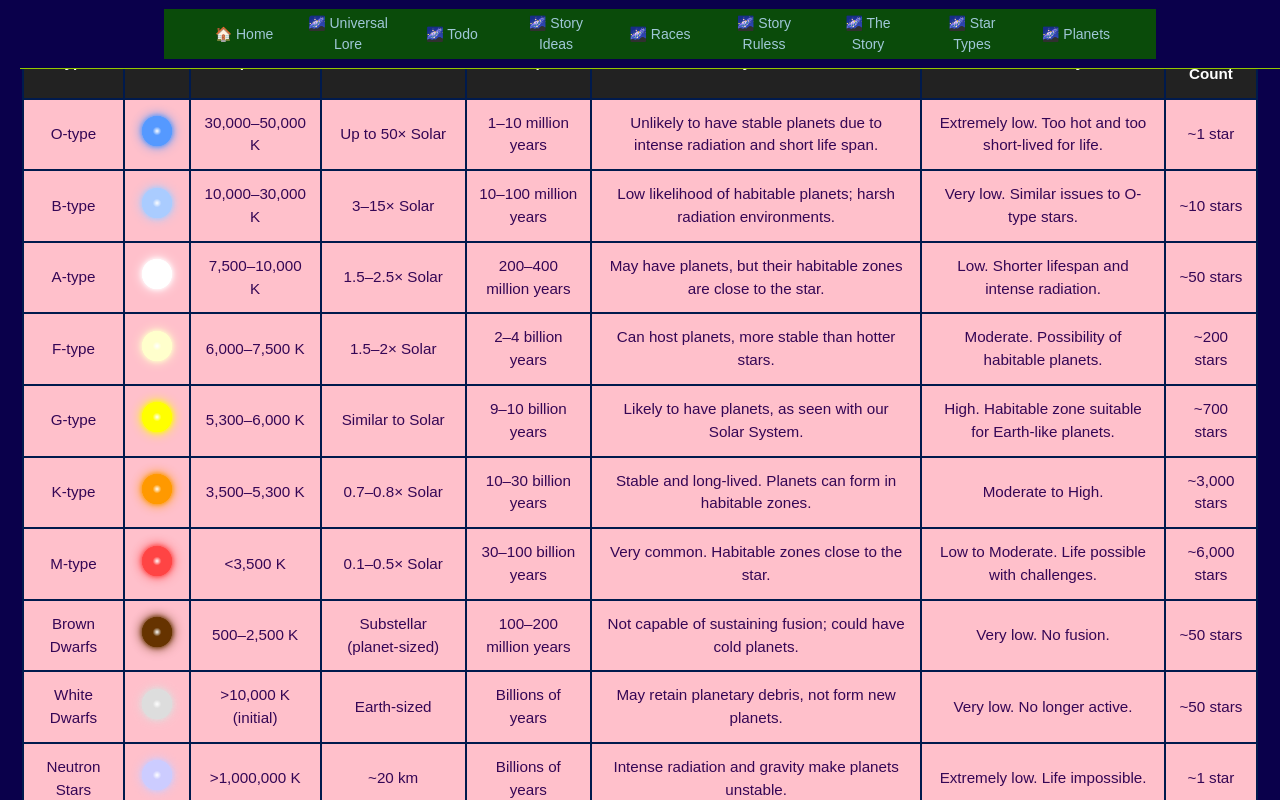
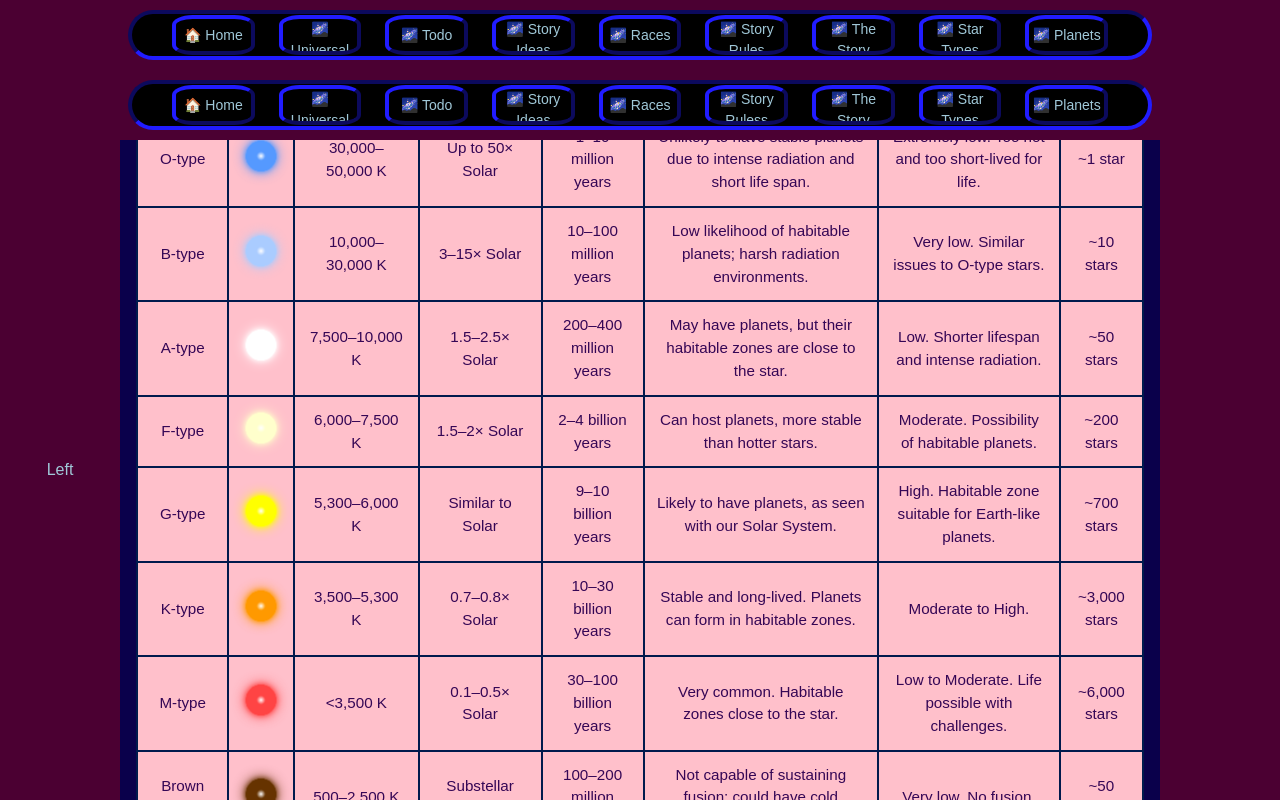
Before and after one commit to EddyUnavailable/sorynari, a Next.js app: page /starTable in a window 1280 px wide. Shown: the top 800 px of the page. Built offline with nearby package versions, Linux system fonts and the light colour scheme.

Commit message:
framermotion

```diff
--- a/package.json
+++ b/package.json
@@ -17,6 +17,7 @@
     "class-variance-authority": "^0.7.1",
     "clsx": "^2.1.1",
     "dotenv": "^16.5.0",
+    "framer-motion": "^12.12.1",
     "googleapis": "^148.0.0",
     "lucide-react": "^0.503.0",
     "next": "^15.3.1",
--- a/src/app/globals.css
+++ b/src/app/globals.css
@@ -4,6 +4,7 @@
 :root {
     --primary1-color: rgb(10, 0, 50);
     --primary2-color: rgb(10, 0, 75);
+    --primary3-color:rgb(75, 0, 50);
     --nav-color: rgb(10, 75, 10);
     --nav2-color: rgb(10, 200, 10);
     --button-color: rgb(20, 100, 20);
@@ -17,5 +18,6 @@
     --black3-color: rgb(50, 50, 50);
     --black4-color: rgb(75, 75, 75);
     --color1-color: rgb(100, 100, 100);
-    --border1-color: rgb(147, 200, 0);
+    --border1-color: rgb(23, 20, 177);
+    --color-navbg:var(--black1-color)
 }
--- a/src/app/layout.js
+++ b/src/app/layout.js
@@ -1,19 +1,36 @@
+// Main Layout
+"use client";
 import Link from 'next/link';
 import styles from './styles/layout.module.css';
 import "./globals.css";
+import { LayoutGroup } from 'framer-motion';
 
-export const metadata = {
-  title: 'Galactic Lore Archive',
-  description: 'A universe of stories and civilizations.',
-};
+// export const metadata = {
+//   title: 'Galactic Lore Archive',
+//   description: 'A universe of stories and civilizations.',
+// };
 
-export default function layout({ children }) {
+export default function RootLayout({ children }) {
   return (
     <html lang="en">
       <body className={styles.body}>
-        <div className={styles.container}>
-          <header className={styles.header}>
-            <nav className={styles.nav}>
+        <LayoutGroup>
+          <div className={styles.container}>
+            <header className={styles.header}>
+              <nav className={styles.navBar}>
+                <Link href="/" className={styles.link}>🏠 Home</Link>
+                <Link href="/universeLore" className={styles.link}>🌌 Universal Lore</Link>
+                <Link href="/hyperspaceNotes" className={styles.link}>🌌 Todo</Link>
+                <Link href="/storyIdeas" className={styles.link}>🌌 Story Ideas</Link>
+                <Link href="/races" className={styles.link}>🌌 Races</Link>
+                <Link href="/storyRules" className={styles.link}>🌌 Story Rules</Link>
+                <Link href="/chapterOne" className={styles.link}>🌌 The Story</Link>
+                <Link href="/starTable" className={styles.link}>🌌 Star Types</Link>
+                <Link href="/planetTypes" className={styles.link}>🌌 Planets</Link>
+              </nav>
+            </header>
+            <div className={styles.header2}>
+            <nav className={styles.navBar}>
               <Link href="/" className={styles.link}>🏠 Home</Link>
               <Link href="/universeLore" className={styles.link}>🌌 Universal Lore</Link>
               <Link href="/hyperspaceNotes" className={styles.link}>🌌 Todo</Link>
@@ -24,9 +41,21 @@ export default function layout({ children }) {
               <Link href="/starTable" className={styles.link}>🌌 Star Types</Link>
               <Link href="/planetTypes" className={styles.link}>🌌 Planets</Link>
             </nav>
-          </header>
-          <main className={styles.main}>{children}</main>
           </div>
+          <div className={styles.mainContainer}>
+            <div className={styles.sideBarLeft}>
+              <p>Left</p>
+            </div>
+            <main className={styles.main}>
+              {children}
+            </main>
+            <div className={styles.sideBarRight}>
+
+            </div>
+
+            </div>
+          </div>
+        </LayoutGroup>
       </body>
     </html>
   );
--- a/src/app/styles/formivarn.module.css
+++ b/src/app/styles/formivarn.module.css
@@ -1,9 +1,5 @@
 /* /src/app/styles/formivarn.module.css */
-.racesContainer {
-  background-color: var(--seconday-color);
-  padding-left: 20px;
-  padding-right: 20px;
-}
+
 .header {
   display: flex;
   flex-direction: column;
@@ -56,37 +52,3 @@
   .link:hover {
     color: #c084fc; /* purple-400 */
   }
-
-  .main {
-    margin-top: 70px;
-    margin-left: 70px;
-    background-color: var(--mainbg1-color);
-    font-family: Arial, sans-serif;
-  }
-
-
-.container {
-    font-family: Arial, sans-serif;
-    margin: 20px;
-  }
-
-  .title {
-    color: var(--color-primary);
-  }
-
-  .subtitle {
-    color: var(--color-secondary);
-  }
-
-  .list {
-    list-style-type: none;
-    padding-left: 0;
-  }
-
-  .listItem {
-    margin: 10px 0;
-  }
-
-  .strong {
-    font-weight: bold;
-  }
--- a/src/app/styles/layout.module.css
+++ b/src/app/styles/layout.module.css
@@ -1,3 +1,5 @@
+/* Main Layout */
+
 /* src/app/styles/layout.module.css */
 
 .body {
@@ -10,28 +12,35 @@
   }
 
   .container {
+    display: flex;
+    flex-direction: column;
     background-color: var(--seconday-color);
-    padding-left: 20px;
-    padding-right: 20px;
+
     width: 100vw;
   }
 
-  .header {
+  .header, .header2 {
     display: flex;
     justify-content: center;
     align-items: center;
     box-sizing: border-box;
     width: 100vw;
-    padding: 10px;
     position: fixed;
-    z-index: 99;
-    border-bottom: 1px solid var(--border1-color); /* gray-700 */
-    background: var(--primary2-color); /* gray-900 */
-    height: 69px;
-    top: 0;
+    z-index: 90;
+    background: var(--primary3-color); /* gray-900 */
+    height: 70px;
   }
 
-  .nav {
+  .header {
+    margin-top: 0;
+  }
+
+  .header2 {
+    margin-top: 70px;
+  }
+
+
+  .navBar {
     display: flex;
     justify-content: center;
     align-items: center;
@@ -42,27 +51,209 @@
     padding-left: 40px;
     padding-right: 40px;
     height: 50px;
-    background-color: var(--nav-color);
+    background: var(--color-navbg);
+    border-radius: 25px / 50%;
+    border: 4px inset var(--border1-color);
+    z-index: 91;
+    width: 80vw;
   }
 
-  .link {
+  .mainContainer {
+    display: flex;
+    flex-direction: row;
+  }
+  .sideBarLeft, .sideBarRight {
+  display: flex;
+  justify-content: center;
+  align-items: center;
+  box-sizing: border-box;
+  width: 120px;
+  padding: 10px;
+  position: fixed;
+  z-index: 90;
+
+  background: var(--primary3-color); /* gray-900 */
+  height: 100%;
+
+}
+
+.sideBarLeft {
+  position: fixed;
+  left: 0;
+  top: 140px; /* to avoid overlap with fixed headers */
+  height: calc(100vh - 140px); /* fills remaining height */
+}
+
+.sideBarRight {
+  position: fixed;
+  right: 0;
+  top: 140px;
+  height: calc(100vh - 140px);
+}
+
+.main {
+  margin-left: 120px;
+  margin-right: 120px;
+  padding: 16px;
+  width: calc(100% - 240px);
+}
+  /* Layout 2nd */
+
+  .racesContainer2 {
+    display: flex;
+    flex-direction: column;
+    background-color: var(--seconday-color);
+
+    width: 100%;
+  }
+
+  .navBar2 {
+    display: flex;
+    justify-content: center;
+    align-items: center;
+    box-sizing: border-box;
+    position: fixed;
+    gap: 24px;
+    top: 0;
+    align-self: center;
+    font-size: 14px;
+    font-weight: 500;
+    padding-left: 40px;
+    padding-right: 40px;
+    height: 50px;
+    width: 80vw;
+    margin-top: 80px;
+    background: var(--color-navbg);
+    border-radius: 25px / 50%;
+    border: 4px inset var(--border1-color);
+    z-index: 92;
+  }
+
+  .main2
+
+  /* layout 3rd */
+
+  .racesContainersides {
+    display: flex;
+    flex-direction: row;
+  }
+
+
+
+.navSideLeft, .navSideRight {
+  top: 140px;
+  display: flex;
+  flex-direction: column;
+  justify-content: center;
+  align-items: center;
+  box-sizing: border-box;
+  width: 100px;
+  padding: 10px;
+  position: fixed;
+  z-index: 93;
+  gap: 10px;
+  border: 4px inset var(--border1-color);
+  background: var(--color-navbg);
+  height: calc(90vh - 140px);
+}
+
+.navSideLeft {
+  margin-left: 10px;
+  left: 0;
+}
+
+.navSideRight {
+  margin-right: 10px;
+  right: 0;
+}
+
+/* Link buttons */
+
+.link {
     color: var(--font1-color);
-    height: 50px;
-    width: 80px;
+    height: 40px;
+    width: 90px;
     border-radius: 25%;
-    gap: 10px;
+
     text-align: center;
     align-content: center;
     justify-content: center;
+    border: 4px outset var(--border1-color);
     background: var(--color-button);
     overflow: hidden;
   }
 
   .link:hover {
-    color: #c084fc; /* purple-400 */
+    color: #c084fc;
   }
 
-  .main {
+  @keyframes slideInLeft {
+  from {
+    transform: translateX(-120%);
+  }
+  to {
+    transform: translateX(0);
+  }
+}
 
-    padding: 2px;
+@keyframes slideInRight {
+  from {
+    transform: translateX(120%);
   }
+  to {
+    transform: translateX(0);
+  }
+}
+
+.navSideLeft {
+  animation: slideInLeft 0.8s ease forwards;
+}
+
+.navSideRight {
+  animation: slideInRight 0.8s ease forwards;
+}
+
+@keyframes slideOutLeft {
+  0% {
+    transform: translateX(0);
+    opacity: 1;
+  }
+  100% {
+    transform: translateX(-100%);
+    opacity: 0;
+  }
+}
+
+@keyframes slideOutRight {
+  0% {
+    transform: translateX(0);
+    opacity: 1;
+  }
+  100% {
+    transform: translateX(100%);
+    opacity: 0;
+  }
+}
+
+.navSideLeft.exit {
+  animation: slideOutLeft 0.5s ease-out forwards;
+}
+
+.navSideRight.exit {
+  animation: slideOutRight 0.5s ease-out forwards;
+}
+
+.page-exit-animation {
+  animation: fadeOut 0.4s ease-out forwards;
+}
+
+@keyframes fadeOut {
+  0% {
+    opacity: 1;
+    transform: translateX(0);
+  }
+  100% {
+    opacity: 0;
+    transform: translateX(-20px);
+  }
+}
--- a/src/app/styles/races.module.css
+++ b/src/app/styles/races.module.css
@@ -17,10 +17,12 @@
   position: fixed;
   z-index: 98;
   border-bottom: 1px solid var(--border1-color); /* gray-700 */
-  background: var(--primary2-color); /* gray-900 */
+  background: var(--primary3-color); /* gray-900 */
   height: 69px;
 
 }
+
+
 
 .nav {
   display: flex;
@@ -60,3 +62,43 @@
     background-color: var(--mainbg1-color);
     font-family: Arial, sans-serif;
   }
+
+  .racesContainerLeft {
+  background-color: var(--seconday-color);
+  padding-left: 20px;
+  padding-right: 20px;
+}
+
+.main {
+    margin-top: 70px;
+    margin-left: 70px;
+    background-color: var(--mainbg1-color);
+    font-family: Arial, sans-serif;
+  }
+
+
+.container {
+    font-family: Arial, sans-serif;
+    margin: 20px;
+  }
+
+  .title {
+    color: var(--color-primary);
+  }
+
+  .subtitle {
+    color: var(--color-secondary);
+  }
+
+  .list {
+    list-style-type: none;
+    padding-left: 0;
+  }
+
+  .listItem {
+    margin: 10px 0;
+  }
+
+  .strong {
+    font-weight: bold;
+  }
--- /dev/null
+++ b/src/components/AnimatedLink.jsx
@@ -0,0 +1,29 @@
+'use client'
+
+import { useRouter } from 'next/navigation'
+import { useState } from 'react'
+
+export default function AnimatedLink({ href, children, className = '', exitClass = 'page-exit-animation' }) {
+  const router = useRouter()
+  const [animating, setAnimating] = useState(false)
+
+  const handleClick = (e) => {
+    e.preventDefault()
+
+    if (animating) return
+    setAnimating(true)
+
+    // Add exit animation class to <body>
+    document.body.classList.add(exitClass)
+
+    setTimeout(() => {
+      router.push(href)
+    }, 400) // match your animation duration
+  }
+
+  return (
+    <a href={href} onClick={handleClick} className={className}>
+      {children}
+    </a>
+  )
+}
```
Also changed, not shown: src/app/races/formivarn/layout.js (+23 -9 lines), src/app/races/layout.js (+26 -8 lines), 1 other file (tests, documents, lock files or other folders).
